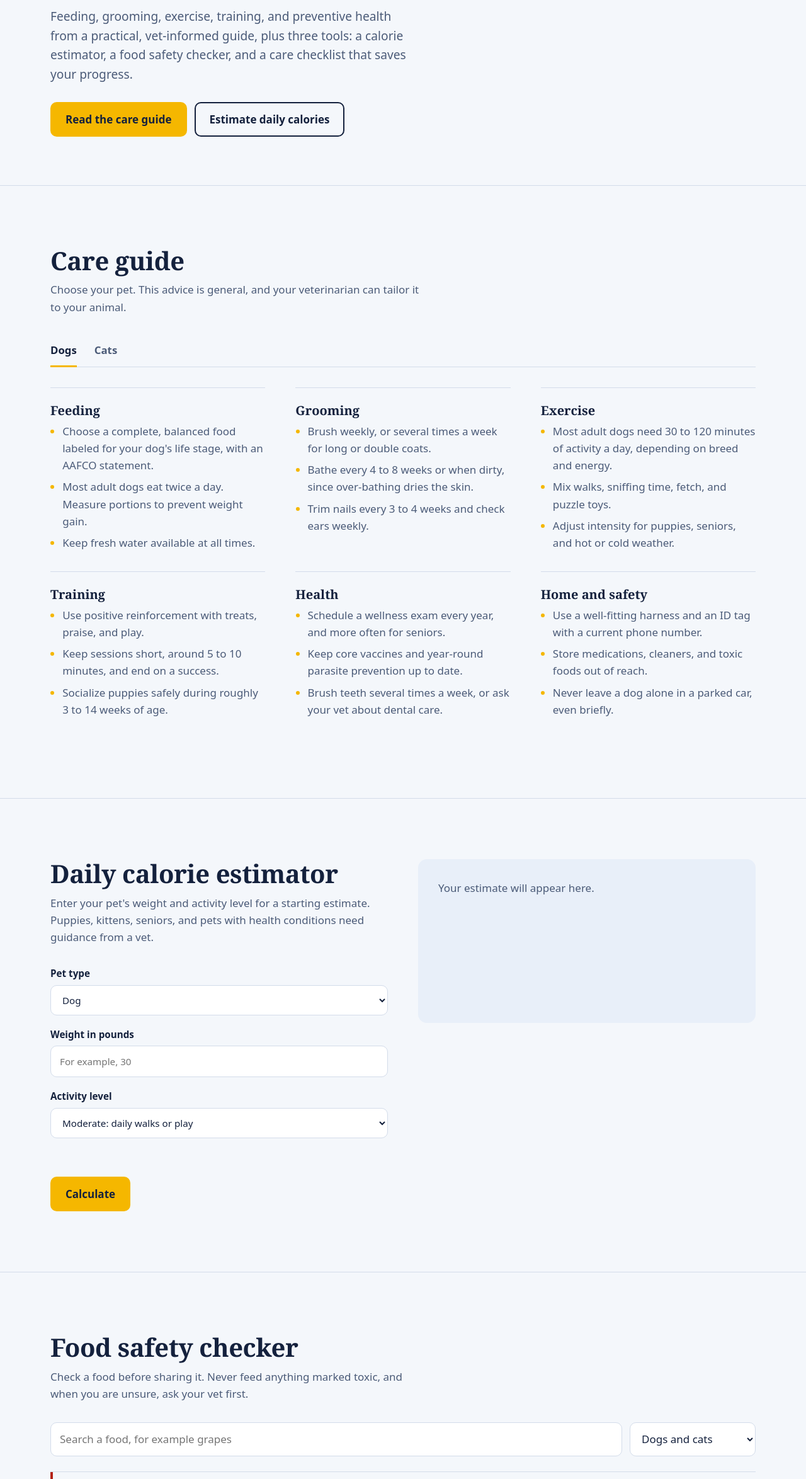
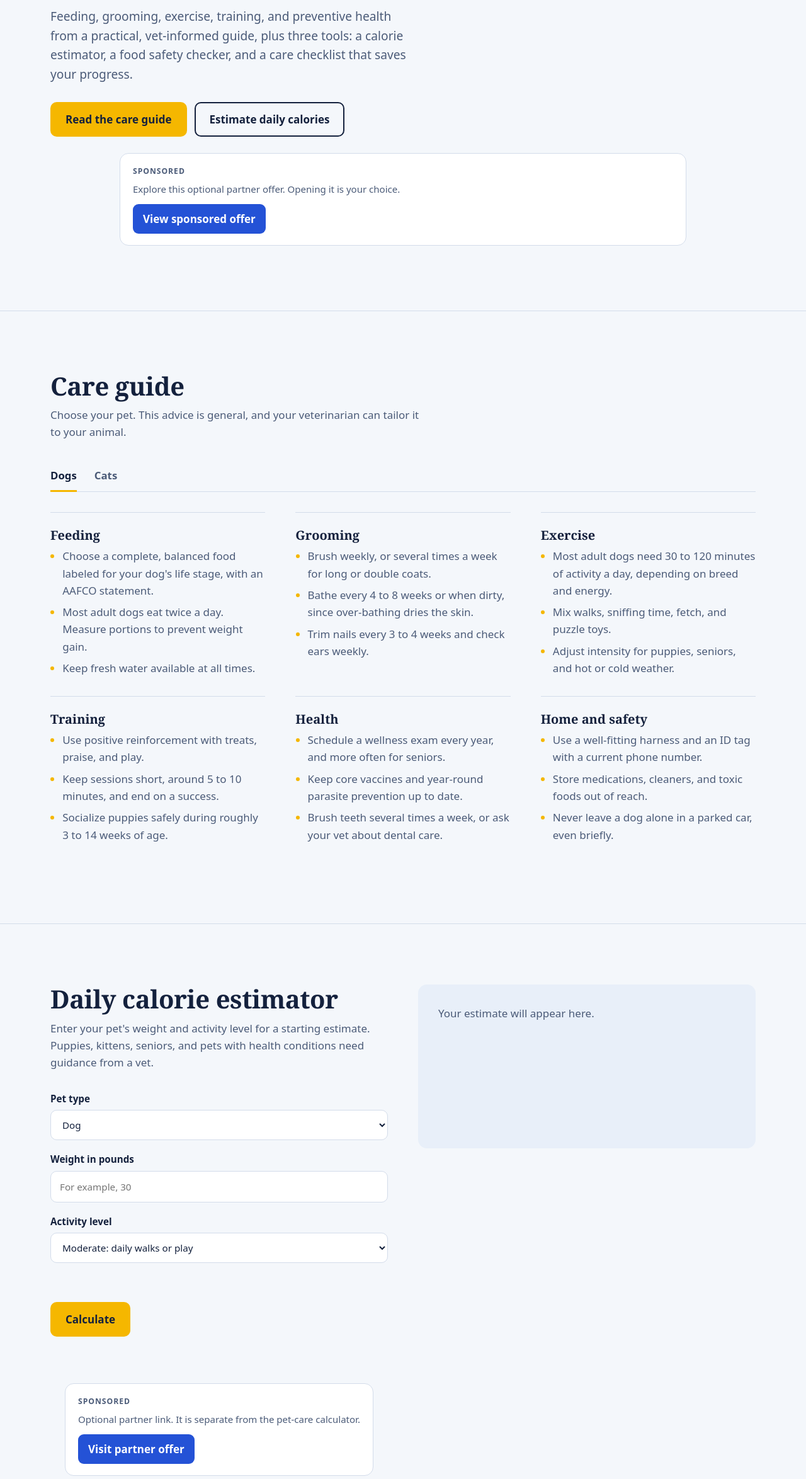
Before and after one commit to Alamin4545u/pawcare-guide, a plain HTML site: page index.html in a window 1280 px wide. Shown: the part 427-2775 px from the top of the page at 63% size. Drawn offline with Linux system fonts and the light colour scheme.

Commit message:
Add files via upload

```diff
--- a/index.html
+++ b/index.html
@@ -5,6 +5,9 @@
 <meta name="viewport" content="width=device-width, initial-scale=1, viewport-fit=cover">
 <title>Dog &amp; Cat Care Guide: Nutrition, Safety &amp; Health | PawCare</title>
 <meta name="description" content="Practical dog and cat care guidance for pet owners. Explore nutrition, grooming, exercise, food safety, a daily calorie estimator, and preventive care checklists.">
+<link rel="canonical" href="https://alamin4545u.github.io/pawcare-guide/">
+<meta property="og:url" content="https://alamin4545u.github.io/pawcare-guide/">
+<meta name="author" content="PawCare Guide">
 <meta name="robots" content="index, follow, max-image-preview:large">
 <meta name="theme-color" content="#14213d">
 <meta property="og:type" content="website">
@@ -19,6 +22,7 @@
   "@context": "https://schema.org",
   "@type": "WebSite",
   "name": "PawCare Guide",
+  "url": "https://alamin4545u.github.io/pawcare-guide/",
   "description": "Practical dog and cat care guidance, nutrition information, food safety tools, and preventive care checklists.",
   "inLanguage": "en-US"
 }
@@ -90,6 +94,12 @@ section[id]{scroll-margin-top:76px}
 .btn-line{background:transparent;color:var(--ink);border-color:var(--ink)}
 .btn-line:hover{background:var(--tint)}
 .btn-sm{padding:8px 14px;font-size:.92rem}
+
+.sponsored-box{margin:26px auto;padding:18px 20px;border:1px solid var(--rule);border-radius:14px;background:var(--surface);max-width:900px}
+.sponsored-label{display:block;margin-bottom:6px;color:var(--muted);font-size:.76rem;font-weight:700;letter-spacing:.08em;text-transform:uppercase}
+.sponsored-box p{margin:0 0 12px;color:var(--muted);font-size:.94rem}
+.sponsored-link{display:inline-flex;align-items:center;justify-content:center;padding:10px 16px;border-radius:9px;background:var(--cobalt);color:#fff;text-decoration:none;font-weight:700}
+.sponsored-link:hover{filter:brightness(1.08)}
 
 .tabs{display:flex;gap:28px;border-bottom:1px solid var(--rule);margin-bottom:32px}
 .tabs button{background:none;border:0;border-bottom:3px solid transparent;padding:10px 0;margin-bottom:-1px;font:inherit;font-size:1.05rem;font-weight:600;color:var(--muted);cursor:pointer}
@@ -179,6 +189,11 @@ input:focus,select:focus{outline:3px solid var(--accent);outline-offset:1px}
         <a class="btn btn-accent" href="#care">Read the care guide</a>
         <a class="btn btn-line" href="#calculator">Estimate daily calories</a>
       </div>
+      <aside class="sponsored-box" aria-label="Sponsored link">
+        <span class="sponsored-label">Sponsored</span>
+        <p>Explore this optional partner offer. Opening it is your choice.</p>
+        <a class="sponsored-link" href="https://uplcm.com/4/12291750" target="_blank" rel="sponsored nofollow noopener noreferrer">View sponsored offer</a>
+      </aside>
     </div>
   </section>
 
@@ -220,6 +235,11 @@ input:focus,select:focus{outline:3px solid var(--accent);outline-offset:1px}
       <div class="panel" id="cResult" aria-live="polite">
         <p class="muted">Your estimate will appear here.</p>
       </div>
+      <aside class="sponsored-box" aria-label="Sponsored link">
+        <span class="sponsored-label">Sponsored</span>
+        <p>Optional partner link. It is separate from the pet-care calculator.</p>
+        <a class="sponsored-link" href="https://uplcm.com/4/12291750" target="_blank" rel="sponsored nofollow noopener noreferrer">Visit partner offer</a>
+      </aside>
     </div>
   </section>
 
@@ -282,6 +302,11 @@ input:focus,select:focus{outline:3px solid var(--accent);outline-offset:1px}
   <div class="wrap">
     <p>PawCare Guide provides general educational information. It does not replace advice from a licensed veterinarian.</p>
     <p>Trusted references: <a href="https://www.aspca.org" target="_blank" rel="noopener">ASPCA</a>, <a href="https://www.avma.org" target="_blank" rel="noopener">AVMA</a>, and <a href="https://www.aaha.org" target="_blank" rel="noopener">AAHA</a>.</p>
+    <aside class="sponsored-box" aria-label="Sponsored link">
+      <span class="sponsored-label">Sponsored</span>
+      <p>Optional partner offer. Please review the destination before proceeding.</p>
+      <a class="sponsored-link" href="https://uplcm.com/4/12291750" target="_blank" rel="sponsored nofollow noopener noreferrer">Open sponsored link</a>
+    </aside>
     <p>&copy; <span id="yr"></span> PawCare Guide</p>
   </div>
 </footer>
--- a/sitemap.xml
+++ b/sitemap.xml
@@ -1,8 +1,7 @@
 <?xml version="1.0" encoding="UTF-8"?>
 <urlset xmlns="http://www.sitemaps.org/schemas/sitemap/0.9">
-  <!-- Replace the placeholder URL with your exact published homepage URL. -->
   <url>
-    <loc>https://YOUR-GITHUB-USERNAME.github.io/YOUR-REPOSITORY/</loc>
+    <loc>https://alamin4545u.github.io/pawcare-guide/</loc>
     <changefreq>monthly</changefreq>
     <priority>1.0</priority>
   </url>
```
Also changed, not shown: README-BN.txt, robots.txt.
